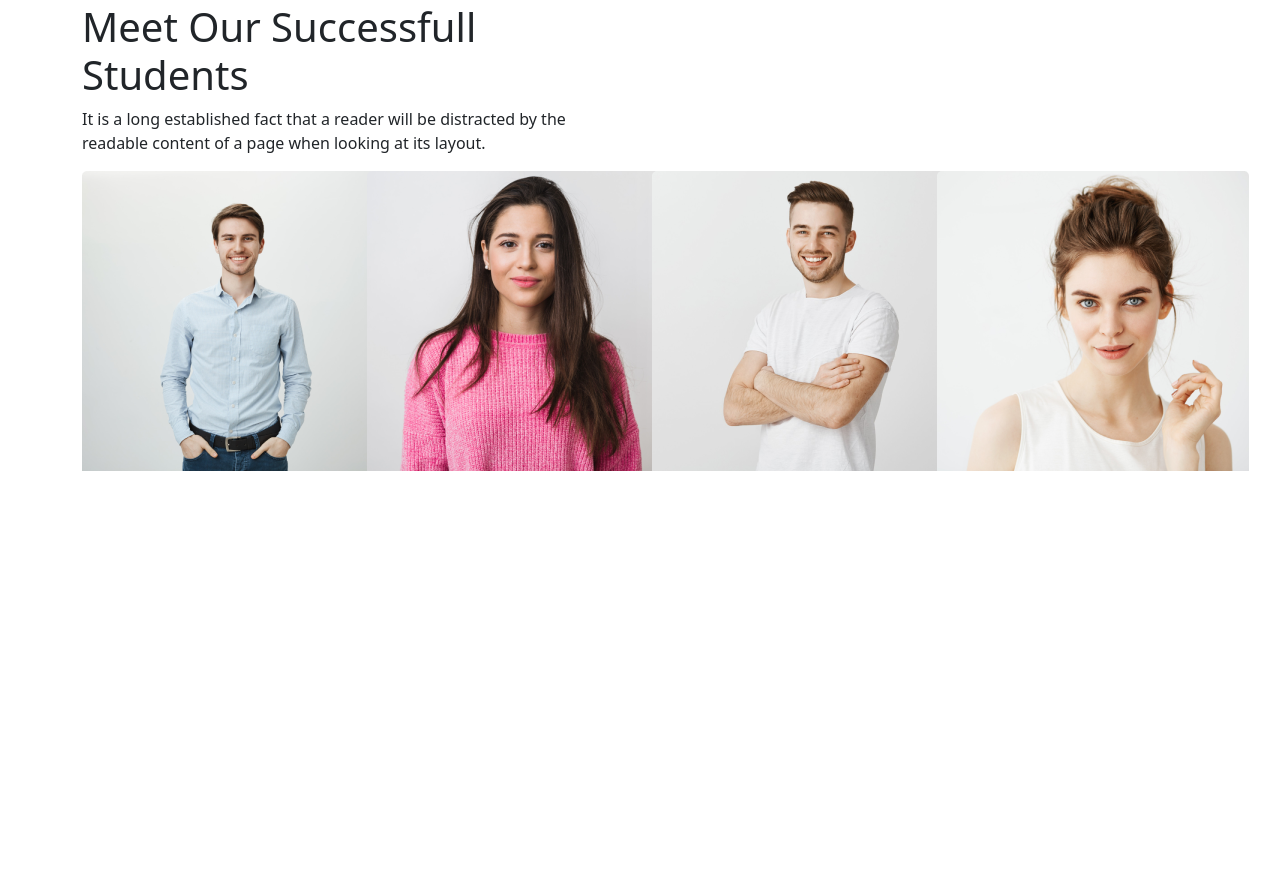
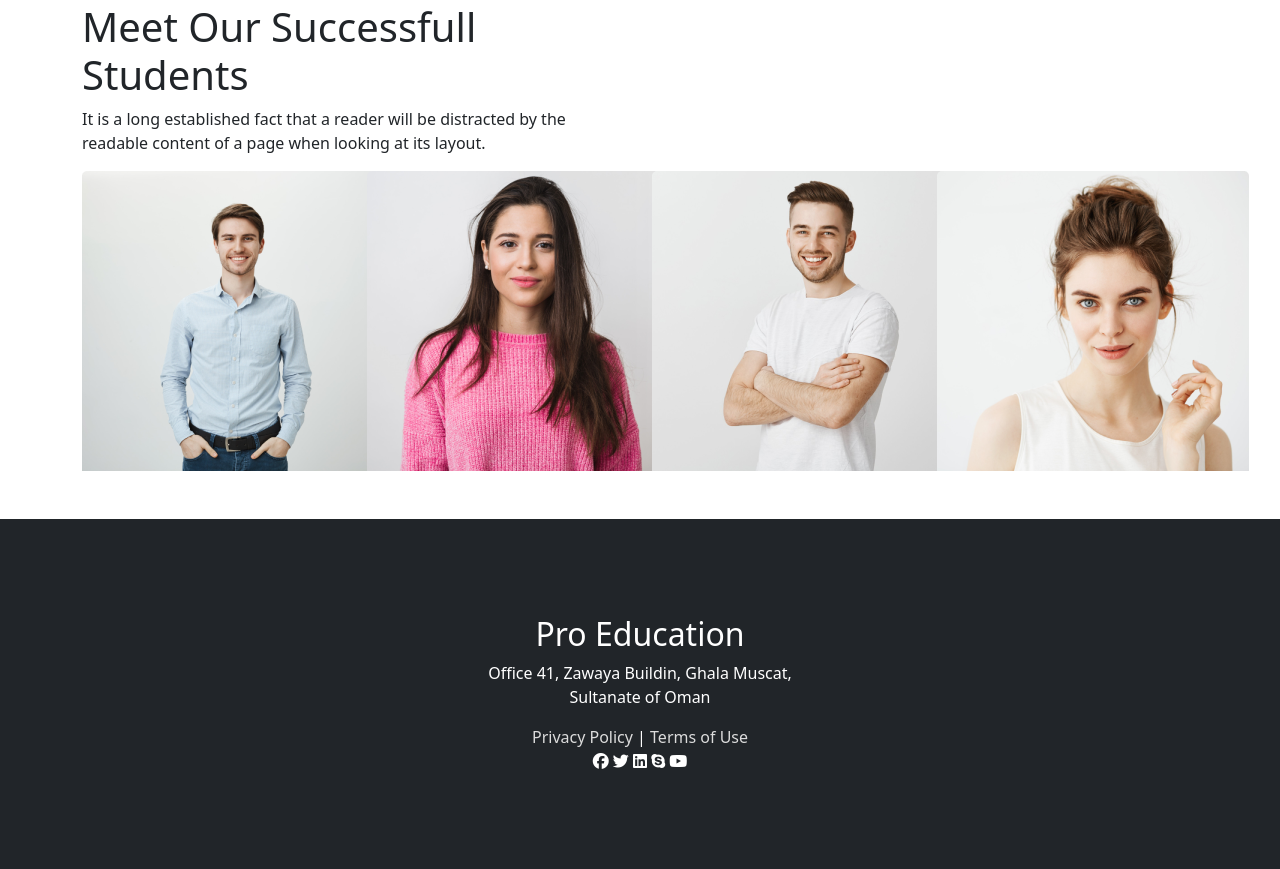
Before and after one commit to ahmadullahtonmoy/ed-tech-bootstrap, a plain HTML site: page index.html in a window 1280 px wide. Shown: the part 1556-2425 px from the top of the page. Before the commit the page ends 2075 px from the top, so only its background shows below. Drawn offline with nearby package versions, Linux system fonts and the light colour scheme.

Commit message:
footer added as dummy structure and fontawesome linked up

```diff
--- a/index.html
+++ b/index.html
@@ -7,7 +7,10 @@
     <title>Education Tech</title>
     <!-- bootstrap css cdn link -->
     <link href="https://cdn.jsdelivr.net/npm/bootstrap@5.2.2/dist/css/bootstrap.min.css" rel="stylesheet" integrity="sha384-Zenh87qX5JnK2Jl0vWa8Ck2rdkQ2Bzep5IDxbcnCeuOxjzrPF/et3URy9Bv1WTRi" crossorigin="anonymous">
+    <!-- external css file link -->
     <link rel="stylesheet" href="style.css">
+    <!-- font awesome link -->
+    <script src="https://kit.fontawesome.com/1fed1363d4.js" crossorigin="anonymous"></script>
 </head>
 <body>
   <!-- header start -->
@@ -153,6 +156,22 @@
     </main>
     <!-- main body end -->
 
+    <!-- footer start -->
+    <footer class="container-fluid p-5 bg-dark text-white d-flex justify-content-center text-center">
+      <div class="my-5">
+        <h2>Pro Education</h2>
+        <p>Office 41, Zawaya Buildin, Ghala Muscat, <br> Sultanate of Oman</p>
+        <a href="">Privacy Policy</a> | <a href="">Terms of Use</a>
+        <div class="social">
+          <a href=""><i class="fa-brands fa-facebook"></i></a>
+          <a href=""><i class="fa-brands fa-twitter"></i></a>
+          <a href=""><i class="fa-brands fa-linkedin"></i></a>
+          <a href=""><i class="fa-brands fa-skype"></i></a>
+          <a href=""><i class="fa-brands fa-youtube"></i></a>
+        </div>
+      </div>
+    </footer>
+    <!-- footer end -->
     <!-- bootstrap js cdn link -->
     <script src="https://cdn.jsdelivr.net/npm/bootstrap@5.2.2/dist/js/bootstrap.bundle.min.js" integrity="sha384-OERcA2EqjJCMA+/3y+gxIOqMEjwtxJY7qPCqsdltbNJuaOe923+mo//f6V8Qbsw3" crossorigin="anonymous"></script>
 </body>
--- a/style.css
+++ b/style.css
@@ -2,3 +2,10 @@
     height: 130px;
     width: 130px;
 }
+footer a{
+    text-decoration: none;
+    color: gainsboro;
+}
+.social a{
+    color: white;
+}
```
